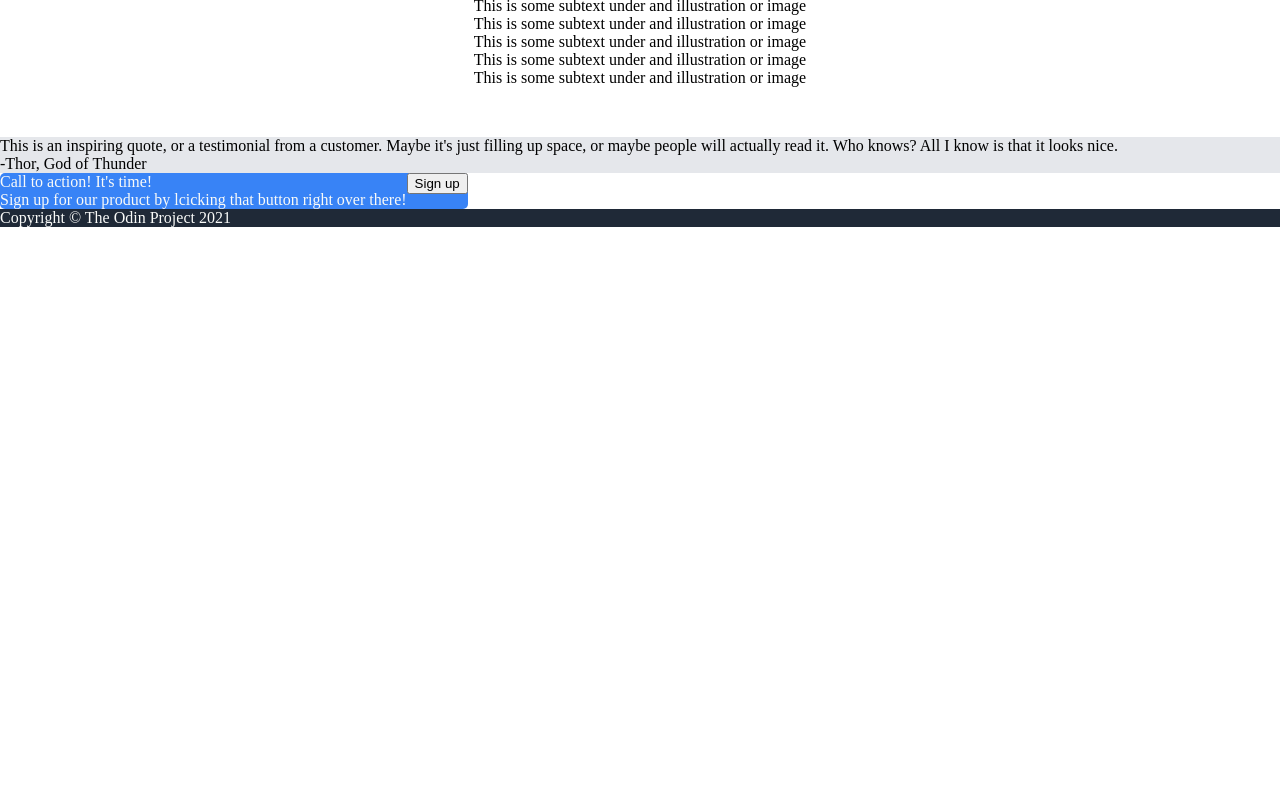
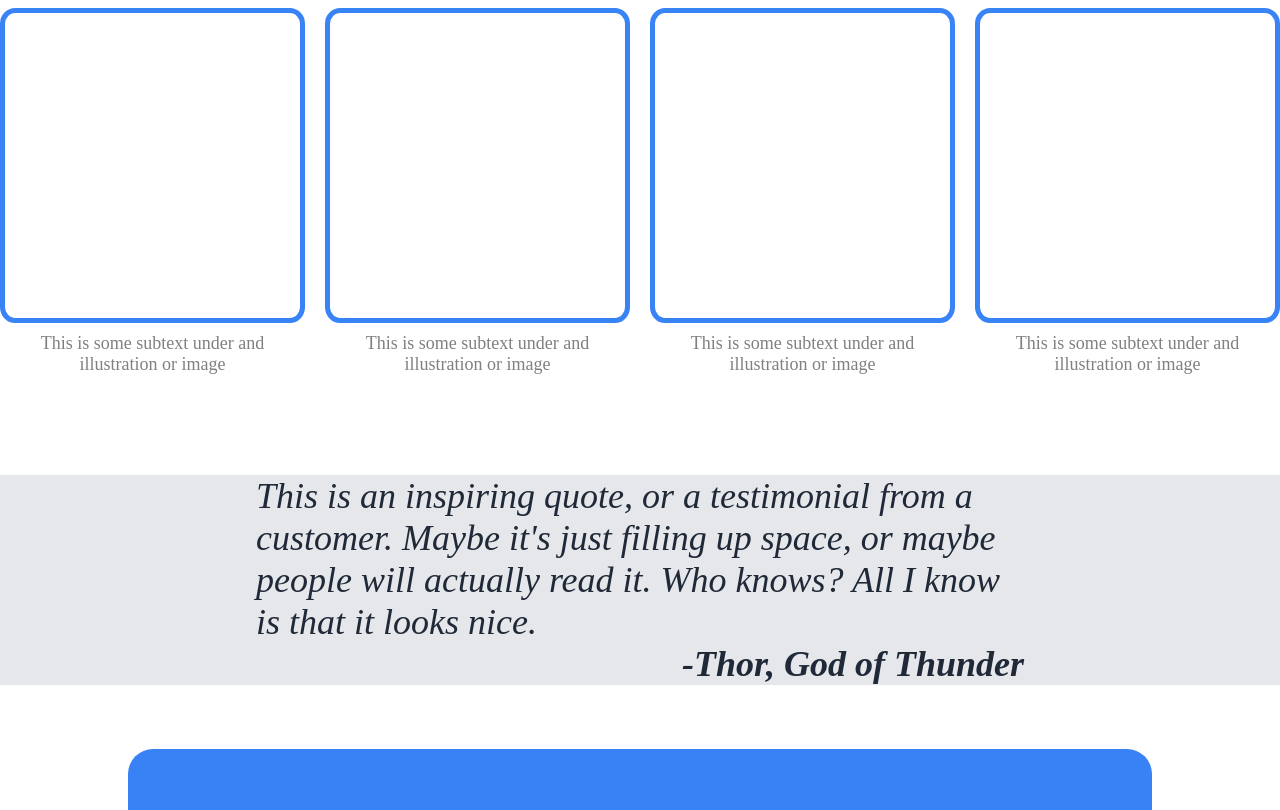
Before and after one commit to connorschick2020/landing-page, a plain HTML site: page index.html in a window 1280 px wide. Shown: the part 506-1316 px from the top of the page. Before the commit the page ends 800 px from the top, so only its background shows below. Drawn offline with Linux system fonts and the light colour scheme.

Commit message:
finished

```diff
--- a/index.html
+++ b/index.html
@@ -34,41 +34,38 @@
             <div class="info">
             <div class="info-header">Some random information</div>
             <div class="blocks">
-                <div>
-                    <div></div>
-                    <div>This is some subtext under and illustration or image</div>
+                <div class="block">
+                    <div class = "square"></div>
+                    <div class="content">This is some subtext under and illustration or image</div>
                 </div>
-                <div>
-                    <div></div>
-                    <div>This is some subtext under and illustration or image</div>
+                <div class="block">
+                    <div class = "square"></div>
+                    <div class="content">This is some subtext under and illustration or image</div>
                 </div>
-                <div>
-                    <div></div>
-                    <div>This is some subtext under and illustration or image</div>
+                <div class="block">
+                    <div class = "square"></div>
+                    <div class="content">This is some subtext under and illustration or image</div>
                 </div>
-                <div>
-                    <div></div>
-                    <div>This is some subtext under and illustration or image</div>
+                <div class="block">
+                    <div class = "square"></div>
+                    <div class="content">This is some subtext under and illustration or image</div>
                 </div>
-                <div>
-                    <div></div>
-                    <div>This is some subtext under and illustration or image</div>
-                </div>
+
             </div>
         </div>
     </div>
 
         <div class="quote">
             <div>This is an inspiring quote, or a testimonial from a customer. Maybe it's just filling up space, or maybe people will actually read it. Who knows? All I know is that it looks nice.</div>
-            <div>-Thor, God of Thunder</div>
+            <div class="quote-name">-Thor, God of Thunder</div>
         </div>
-        <div class="call-to-action">
+        <div class="call-to-action-two">
             <div>
-                <div>Call to action! It's time!</div>
-                <div>Sign up for our product by lcicking that button right over there!</div>
+                <div class="action-title">Call to action! It's time!</div>
+                <div class="action-text">Sign up for our product by lcicking that button right over there!</div>
             </div>
-            <div>
-                <button>Sign up</button>
+            <div class="right">
+                <button class="action-button">Sign up</button>
             </div>
         </div>
     <div class="footer">
--- a/styles.css
+++ b/styles.css
@@ -72,7 +72,19 @@ a {
 
 }
 .quote{
+    flex:2.5;
     background-color: #E5E7EB;
+
+    font-style: italic;
+    font-size: 36px;
+    color:#1F2937;
+    padding: 0 20%;
+}
+
+.content{
+    color: gray;
+    font-size: 18px;
+    text-align: center;
 }
 .call-to-action{
     background-color: #3883F6;
@@ -81,7 +93,19 @@ a {
     border-radius: 5px;
     border: 0;
     margin-right: auto;
-    pad: 5px 30px;
+    padding: 2% 5%;
+
+
+}
+
+.call-to-action-two{
+    display: flex;
+    margin: 5% 10%;
+    padding: 5% 10%;
+    background-color: #3882F6;
+    border-radius: 25px;
+    justify-content: space-between;
+
 }
 .info-header{
     font-size: 36px;
@@ -107,3 +131,58 @@ a {
     padding-top: 20px;
     padding-bottom: 50px;
 }
+.blocks{
+    flex: 1 0 auto;
+    display: flex;
+    justify-content:  space-around;
+    gap:20px;
+    margin-bottom: 50px;
+}
+.block{
+    display: flex;
+    flex-direction: column;
+}
+.square{
+    padding-bottom: 100%;
+    display: flex;
+    border-radius: 5%;
+    border: 5px #3883F6 solid;
+    margin-bottom: 10px;
+}
+.quote-name{
+    font-weight: bold;
+    text-align: right;
+}
+
+.footer{
+    margin-top: auto;
+    padding: 2% 20%;
+    justify-content: center;
+}
+
+.action-title{
+    font-weight: bold;
+    font-size: 36px;
+    color: #E5E7EB;
+}
+.action-text{
+    color: #E5E7EB;
+}
+.left{
+
+}
+
+.right{
+    display: flex;
+    flex-direction: column;
+    justify-content: center;
+    align-items: center;
+}
+
+.action-button{
+    border: 1px #F9FAF8 solid;
+    color:#F9FAF8;
+    border-radius: 5px;
+    background-color: #3882F6;
+    padding: 5px 20px;
+}
```
